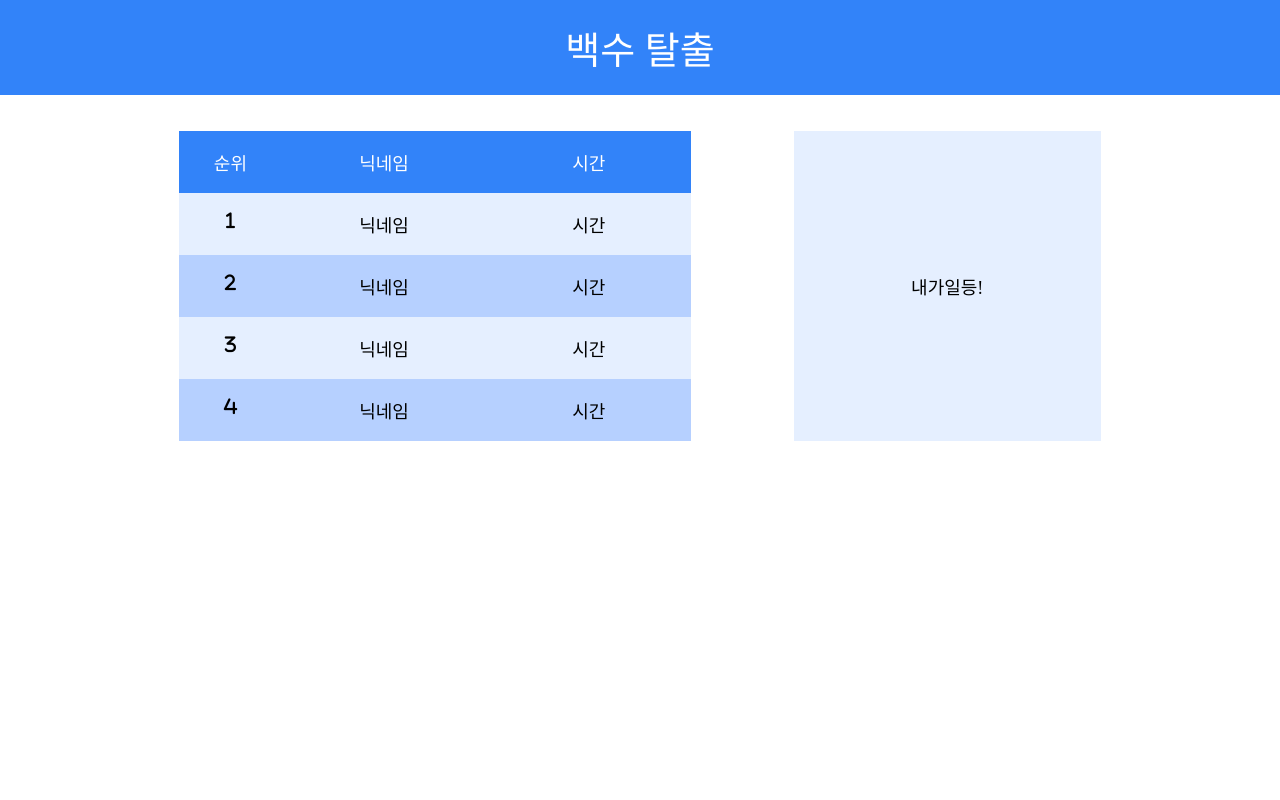
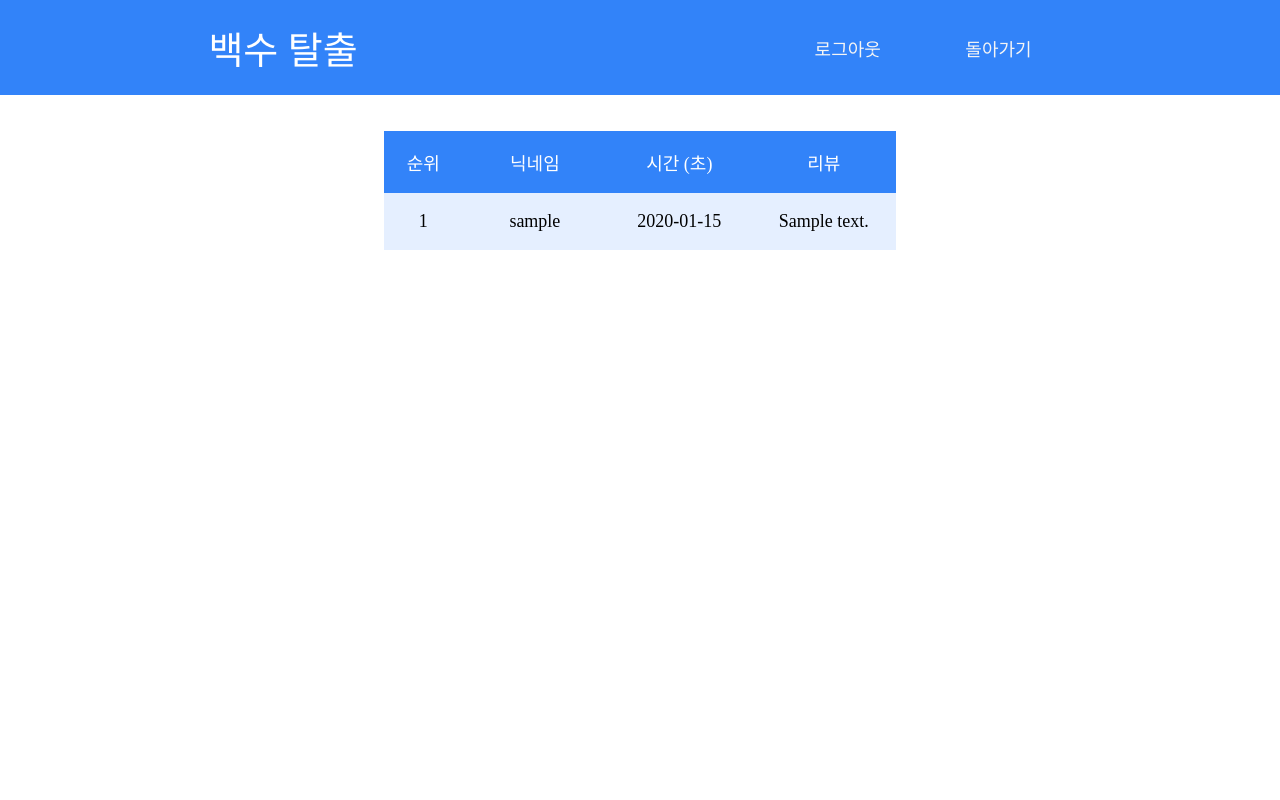
Before and after one commit to 102wy/jobless-escape, a Flask app: template templates/ranking.html in a window 1280 px wide. Run offline with Flask 2, Linux system fonts and the light colour scheme; the template is opened without the code that fills it: most values are stand-ins (such as "Sample title", 1, 10 or a date in 2020); parts of the project's set-up code (start-up, migrations or seed data) failed here and were passed over; some libraries are stand-ins or nearby versions; some web fonts are replaced.

Commit message:
모든페이지 추가

```diff
--- a/app.py
+++ b/app.py
@@ -94,12 +94,6 @@
     return render_template('signup_page.html', msg=msg)
 
 
-@app.route('/ranking', methods=["GET"])
-def ranking():
-    ranking_list = list(db.ranking.find({}, {'_id': False}))
-    return render_template('ranking.html', ranking_list=ranking_list)
-
-
 @app.route('/sign_up/check_ID', methods=['POST'])
 def check_ID():
     id_receive = request.form['id_give']
@@ -154,16 +148,23 @@
 
 @app.route('/quiz/<index>', methods=["GET"])
 def quiz(index):
-    print(index)
-    quiz_list = list(db.quiz.find({}, {'_id': False}))
-    quiz_index = db.quiz.find_one({'id': index})['id']
-    quiz_content = db.quiz.find_one({'id': index})['quiz']
-    quiz_answer = db.quiz.find_one({'id': index})['quiz_answer']
-    a = str(quiz_answer)
-    print(a)
+    token_receive = request.cookies.get('mytoken')
+    try:
+        payload = jwt.decode(token_receive, SECRET_KEY, algorithms=['HS256'])
+        print(index)
+        quiz_list = list(db.quiz.find({}, {'_id': False}))
+        quiz_index = db.quiz.find_one({'id': index})['id']
+        quiz_content = db.quiz.find_one({'id': index})['quiz']
+        quiz_answer = db.quiz.find_one({'id': index})['quiz_answer']
+        a = str(quiz_answer)
+        print(a)
 
-    return render_template('quiz.html', quiz_list=quiz_list, quiz_index=quiz_index, quiz_content=quiz_content,
-                           quiz_answer=a)
+        return render_template('quiz.html', quiz_list=quiz_list, quiz_index=quiz_index, quiz_content=quiz_content,
+                               quiz_answer=a)
+    except jwt.ExpiredSignatureError:
+        return redirect(url_for("signup", msg="로그인 시간이 만료되었습니다."))
+    except jwt.exceptions.DecodeError:
+        return redirect(url_for("signup", msg="로그인 정보가 존재하지 않습니다."))
 
 
 @app.route('/quiz/savetime', methods=['POST'])
@@ -177,7 +178,7 @@
 
     doc = {
         "nickname": user["nickname"],
-        "totaltime": time_receive,
+        "totaltime": int(time_receive),
         "review": review_receive
     }
     db.ranking.insert_one(doc)
@@ -186,21 +187,35 @@
 
 @app.route('/job_announcement', methods=["GET"])
 def job_announcement():
-    job_announcement_react_list = list(db.job_announcement_react.find({}, {'_id': False}))
-    job_announcement_spring_list = list(db.job_announcement_spring.find({}, {'_id': False}))
+    token_receive = request.cookies.get('mytoken')
+    try:
+        payload = jwt.decode(token_receive, SECRET_KEY, algorithms=['HS256'])
+        job_announcement_react_list = list(db.job_announcement_react.find({}, {'_id': False}))
+        job_announcement_spring_list = list(db.job_announcement_spring.find({}, {'_id': False}))
 
-    return render_template('job_announcement.html',
-                           rows_react=job_announcement_react_list, rows_spring=job_announcement_spring_list)
+        return render_template('job_announcement.html',
+                               rows_react=job_announcement_react_list, rows_spring=job_announcement_spring_list)
+    except jwt.ExpiredSignatureError:
+        return redirect(url_for("signup", msg="로그인 시간이 만료되었습니다."))
+    except jwt.exceptions.DecodeError:
+        return redirect(url_for("signup", msg="로그인 정보가 존재하지 않습니다."))
 
 
-@app.route('/ranking/<totalTime>', methods=["GET"])
-def rank(totalTime):
-    return render_template('ranking.html', totalTime=totalTime)
+@app.route('/ranking', methods=["GET"])
+def ranking():
+    token_receive = request.cookies.get('mytoken')
+    try:
+        payload = jwt.decode(token_receive, SECRET_KEY, algorithms=['HS256'])
 
-
-@app.route('/rankingAndReview/<totalTime>/<review>', methods=["GET"])
-def rankAndReview(totalTime, review):
-    return render_template('ranking.html', totalTime=totalTime, review=review)
+        rank_list = list(db.ranking.find({}, {'_id': False}))
+        user_list = list(db.users.find({}, {'_id': False}))
+        sort_list = sorted(rank_list, key=lambda time: (time['totaltime']))
+        msg = request.args.get("msg")
+        return render_template('ranking.html', msg=msg, rank_list=sort_list, user_list=user_list)
+    except jwt.ExpiredSignatureError:
+        return redirect(url_for("signup", msg="로그인 시간이 만료되었습니다."))
+    except jwt.exceptions.DecodeError:
+        return redirect(url_for("signup", msg="로그인 정보가 존재하지 않습니다."))
 
 
 if __name__ == '__main__':
--- a/static/css/style.css
+++ b/static/css/style.css
@@ -46,6 +46,7 @@
 }
 
 .navbar a {
+
     color: white;
     font-size: 38px;
 }
--- a/templates/index.html
+++ b/templates/index.html
@@ -23,7 +23,7 @@
 <nav class="navbar">
     <a class="title" onclick="location.href='/'">백수 탈출</a>
     <div class="right-container">
-        <button class="login-btn" onclick="logout()">로그아웃</button>
+        <button class="logout-btn" onclick="logout()">로그아웃</button>
         <button class="ranking-btn" onclick="location.href='/ranking'">랭킹</button>
         <button class="ranking-btn" onclick="location.href='/job_announcement'">취업공고</button>
     </div>
--- a/templates/ranking.html
+++ b/templates/ranking.html
@@ -1,15 +1,34 @@
 <!DOCTYPE html>
 <html lang="en">
 <head>
-    <meta charset="UTF-8">
-    <title>Ranking</title>
-    <link rel="stylesheet" href="../static/css/style.css">
-    <link rel="stylesheet" href="https://cdnjs.cloudflare.com/ajax/libs/font-awesome/5.8.2/css/all.min.css"/>
+    <meta charset="UTF-8"/>
+    <meta
+            name="viewport"
+            content="width=device-width, user-scalable=no, initial-scale=1.0, maximum-scale=1.0, minimum-scale=1.0"
+    />
+    <meta http-equiv="X-UA-Compatible" content="ie=edge"/>
+    <title>Sign Up page</title>
+    <link rel="stylesheet" href="/static/css/style.css"/>
+
+    <script src="https://ajax.googleapis.com/ajax/libs/jquery/3.5.1/jquery.min.js"></script>
+    <script src="https://cdnjs.cloudflare.com/ajax/libs/jquery-cookie/1.4.1/jquery.cookie.js"></script>
+
+
+    <script>
+        function logout() {
+            document.cookie = "mytoken" + '=; expires=Thu, 01 Jan 1970 00:00:01 GMT;';
+            window.location.href='/'
+        }
+
+    </script>
 </head>
 <body>
-    <div class="wrap">
 <nav class="navbar">
     <a class="title">백수 탈출</a>
+    <div class="right-container">
+        <button class="login-btn" onclick="logout()">로그아웃</button>
+        <button class="back-btn" onclick="location.href='/'">돌아가기</button>
+    </div>
 </nav>
 <section id="ranking">
     <div class="pagew">
@@ -17,44 +36,37 @@
             <ul class="ranking-menu">
                 <li>순위</li>
                 <li>닉네임</li>
-                        <li>시간</li>
+                <li>시간 (초)</li>
+                <li>리뷰</li>
+
             </ul>
             <ul class="ranking-cont">
+
+                {% for row in rank_list %}
+                    {% set nickname = row.nickname %}
+                    {% set totaltime = row.totaltime %}
+                    {% set review = row.review %}
+
                     <li>
                         <ul class="ranking-user-cont">
-                                <li><i class="fa-solid fa-1"></i></li>
-                                <li>닉네임</li>
-                                <li>시간</li>
+
+                            <li>{{ loop.index }}</li>
+                            <li>{{ nickname }}</li>
+                            <li>{{ totaltime }}</li>
+                            <li>{{ review }}</li>
+
                         </ul>
                     </li>
-                        <li>
-                            <ul class="ranking-user-cont">
-                                <li><i class="fa-solid fa-2"></i></li>
-                                <li>닉네임</li>
-                                <li>시간</li>
-                            </ul>
-                        </li>
-                        <li>
-                            <ul class="ranking-user-cont">
-                                <li><i class="fa-solid fa-3"></i></li>
-                                <li>닉네임</li>
-                                <li>시간</li>
-                            </ul>
-                        </li><li>
-                            <ul class="ranking-user-cont">
-                                <li><i class="fa-solid fa-4"></i></li>
-                                <li>닉네임</li>
-                                <li>시간</li>
-                            </ul>
-                        </li>
+                {% endfor %}
             </ul>
         </div>
-                <div class="ranking-review-modal">
-                    <p>내가일등!</p>
-                </div>
+
+
+
     </div>
 </section>
-    </div>
+
+
 </body>
-<script src="https://kit.fontawesome.com/416cde6ebe.js" crossorigin="anonymous"></script>
+
 </html>
```
Also changed, not shown: templates/quiz.html (+4 -4 lines). Lines whose indentation alone changed are shown as unchanged.
